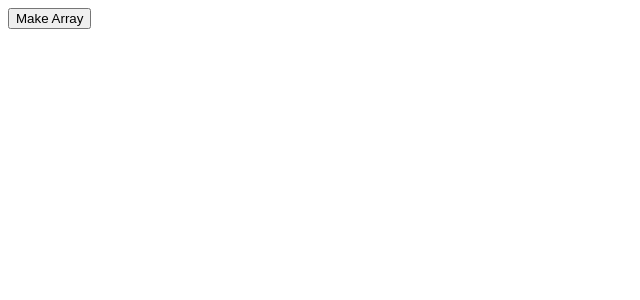
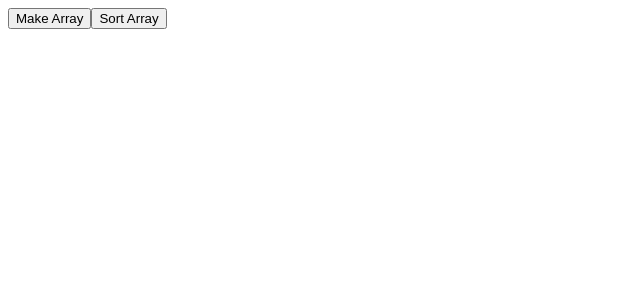
Before and after one commit to ElvisHernandez/AlgoVisualizer, a React (Create React App) app: page / in a window 1280 px wide. Shown: the top 300 px of the page, without its empty margins (0-640 px from the left). Built offline with nearby package versions, Linux system fonts and the light colour scheme.

Commit message:
added sort button

```diff
--- a/src/components/ArrayElements/ArrayElements.tsx
+++ b/src/components/ArrayElements/ArrayElements.tsx
@@ -34,10 +34,19 @@ const ArrayElements: React.FC<ArrayElementsProps> = () => {
     // mergeSort(currentArray);
   }
 
+  function sortArray(): void {
+    const temp = array.slice();
+    console.log(array);
+    mergeSort(temp);
+    console.log(array);
+    setArray(temp);
+  }
+
   return (
     <div className={styles.bars}>
       <div>
         <button onClick={makeArray}>Make Array</button>
+        <button onClick={sortArray}>Sort Array</button>
       </div>
       {array.map((bar, index) => (
         <ArrayElement
```
